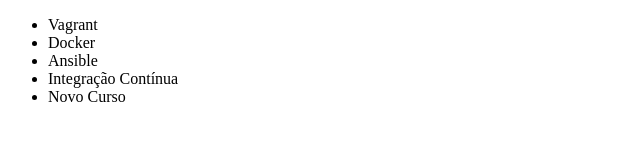
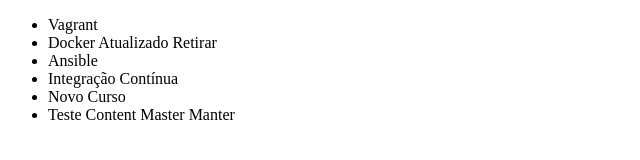
Before and after one commit to wesleyharaujo/Git-Commands, a plain HTML site: page index.html in a window 1280 px wide. Shown: the whole page, without its empty margins (0-640 px from the left). Drawn offline with Linux system fonts and the light colour scheme.

Commit message:
atualizando main

```diff
--- a/index.html
+++ b/index.html
@@ -7,10 +7,11 @@
 <body>
     <ul>
         <li>Vagrant</li>
-        <li>Docker</li>
+        <li>Docker Atualizado Retirar</li>
         <li>Ansible</li>
         <li>Integração Contínua</li>
         <li>Novo Curso</li>
+        <li>Teste Content Master Manter</li>
     </ul>
 </body>
 </html>
```
Also changed, not shown: 1 other file.
